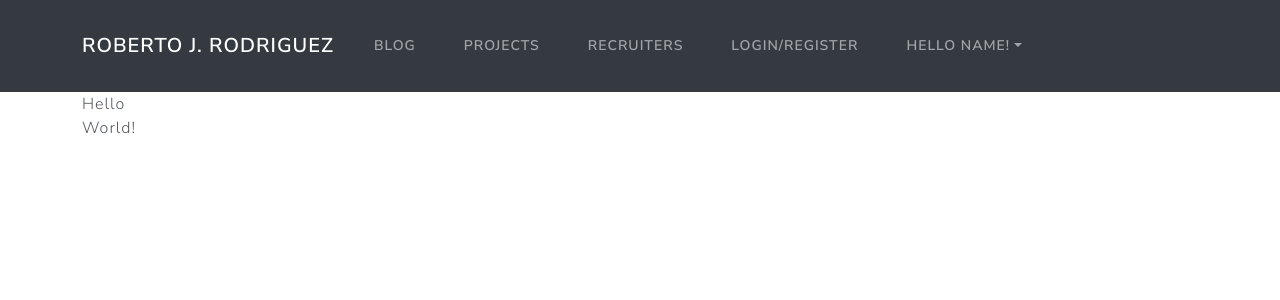
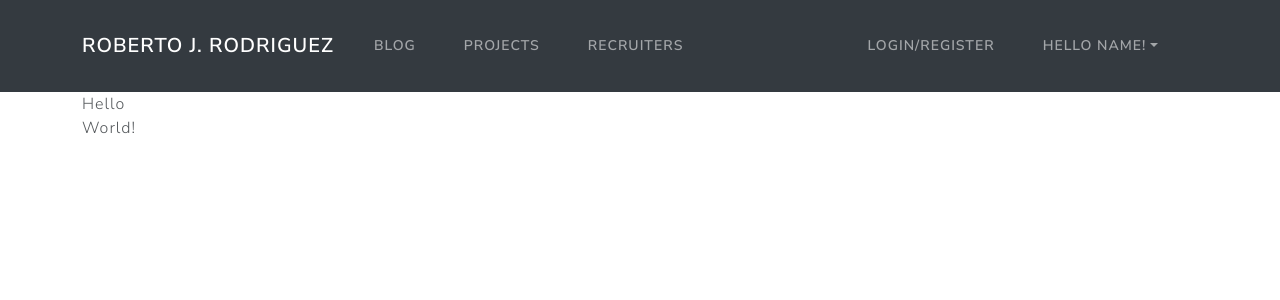
Before and after one commit to robertojrodriguez21/personal-site, a React (Vite) app in the folder frontend/: page / in a window 1280 px wide. Shown: the top 300 px of the page. Built offline with nearby package versions, Linux system fonts and the light colour scheme.

Commit message:
changed styling to move links to right while in desktop view

```diff
--- a/frontend/src/components/body/Nav.jsx
+++ b/frontend/src/components/body/Nav.jsx
@@ -37,6 +37,8 @@ const Nav = () => {
                   Recruiters
                 </a>
               </li>
+            </ul>
+            <ul className="d-flex navbar-nav">
               <li className="nav-item">
                 <Link className="nav-link" to={'/account'}>
                   Login/Register
```
